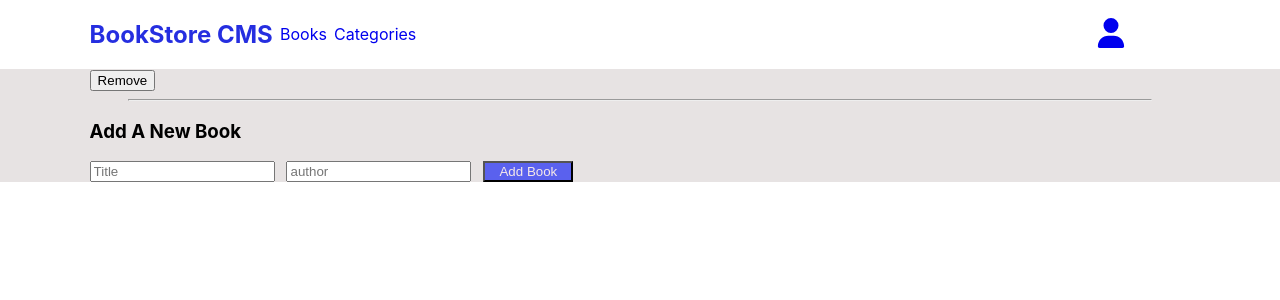
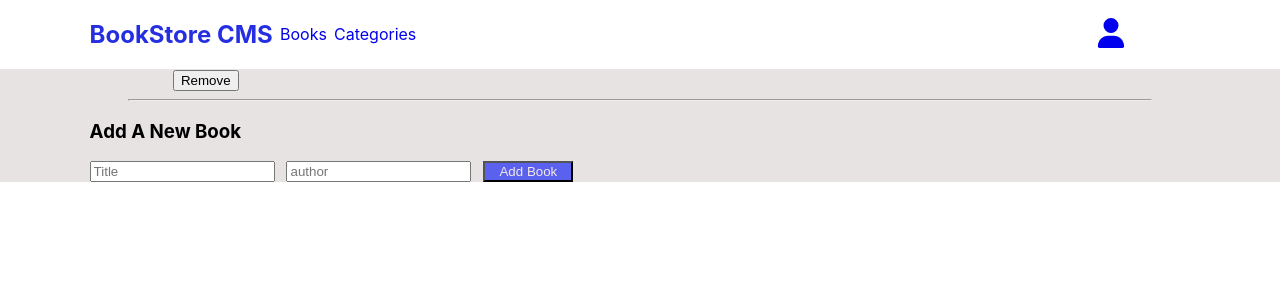
Before and after one commit to evans22j/Bookstore, a React (Create React App) app: page / in a window 1280 px wide. Shown: the top 300 px of the page. Built offline with nearby package versions, Linux system fonts and the light colour scheme.

Commit message:
updating book export

```diff
--- a/src/components/Book/Books.css
+++ b/src/components/Book/Books.css
@@ -9,3 +9,7 @@
 .remove {
   margin-left: 7%;
 }
+
+.books-list-section {
+  margin-left: 7%;
+}
```
